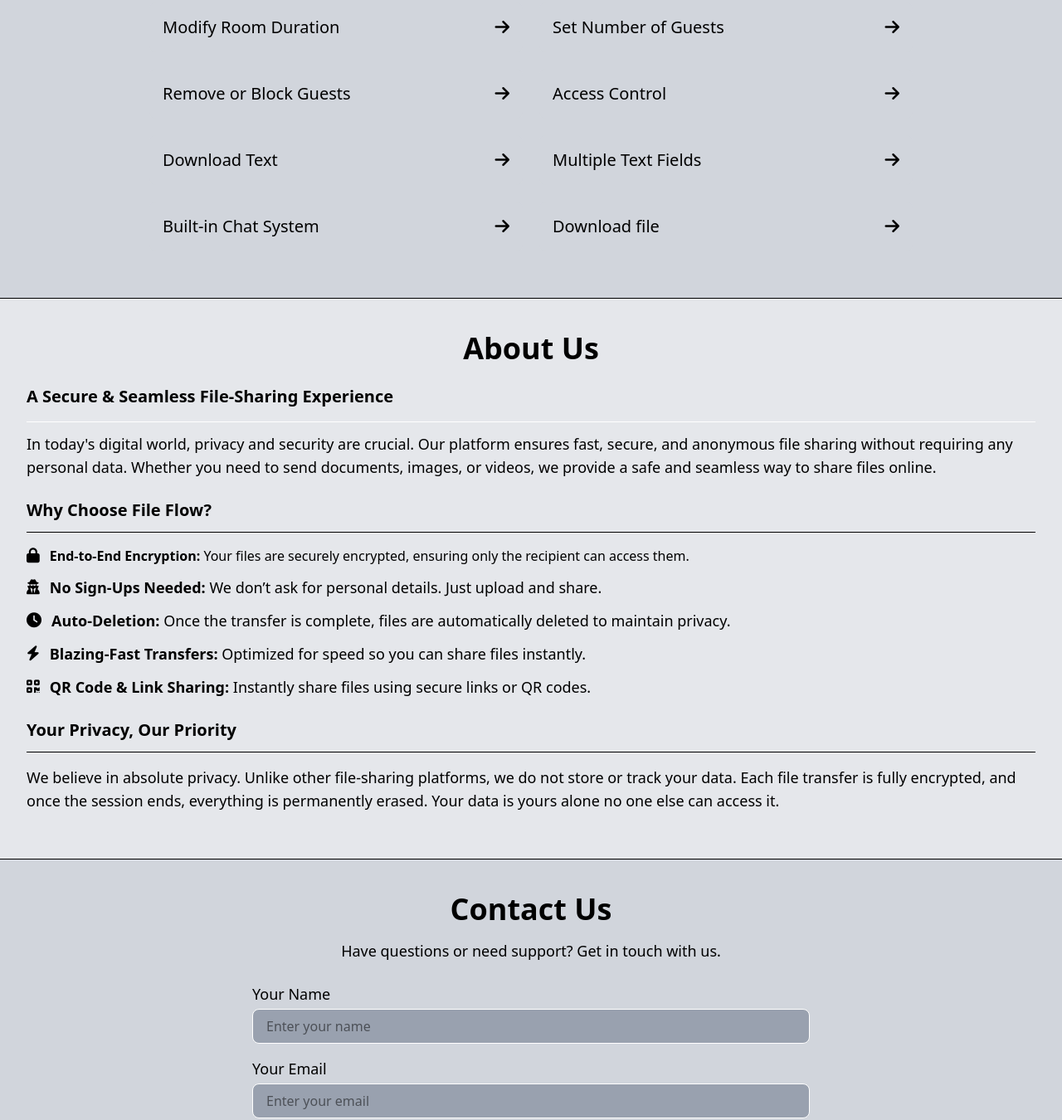
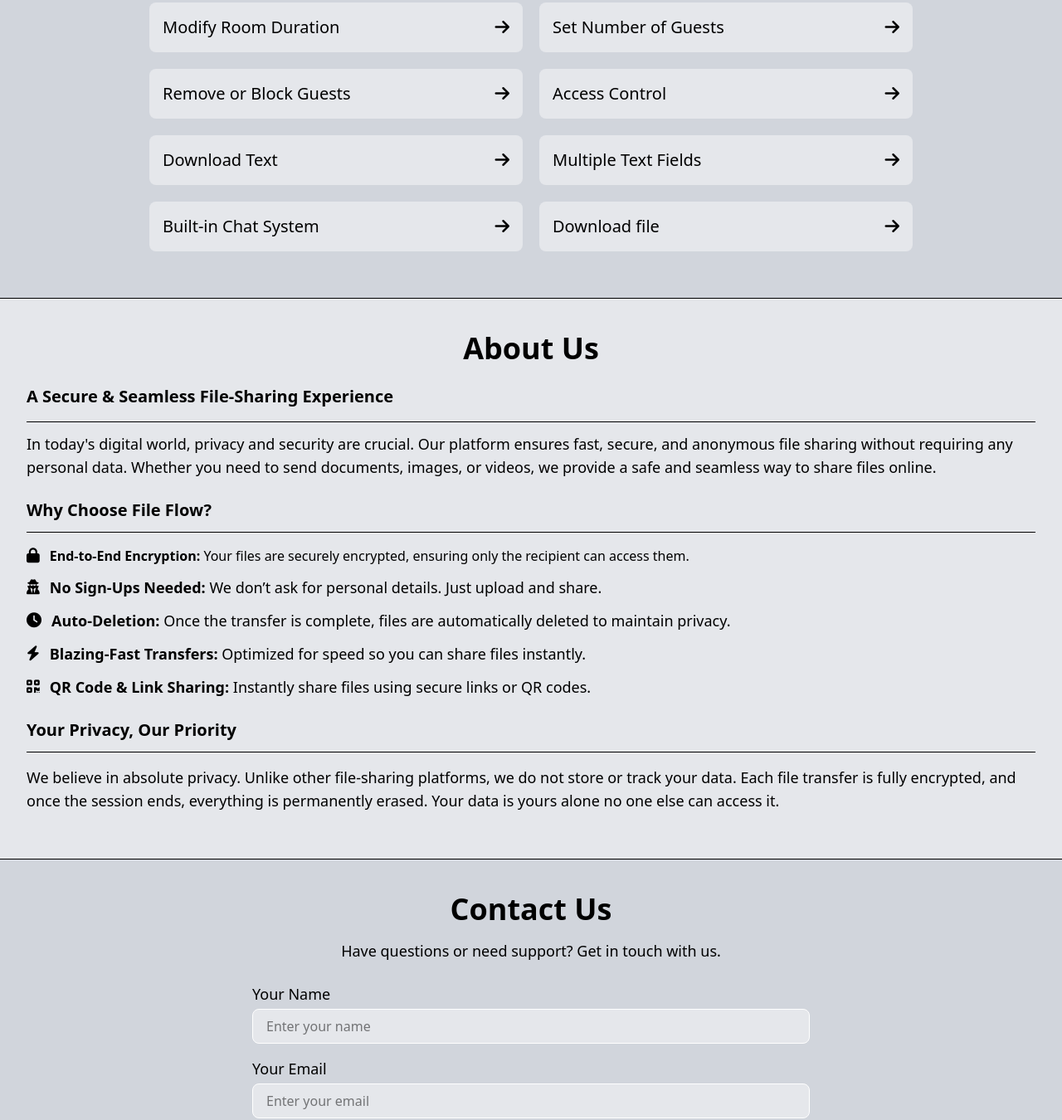
Before and after one commit to zaid9866/fileflow, a website: page Frontend/html/index.html in a window 1280 px wide. Shown: the part 2231-3581 px from the top of the page at 83% size. Drawn offline with Linux system fonts and the light colour scheme.

Commit message:
fixed few gltiches

```diff
--- a/Frontend/html/index.html
+++ b/Frontend/html/index.html
@@ -375,7 +375,7 @@
         <div class="space-y-6">
             <div>
                 <h3 class="text-lg sm:text-xl font-semibold">A Secure & Seamless File-Sharing Experience</h3>
-                <p class="text-sm sm:text-lg mt-4 border-t border-white pt-3">
+                <p class="text-sm sm:text-lg mt-4 border-t pt-3">
                     In today's digital world, privacy and security are crucial. Our platform ensures fast, secure, and
                     anonymous file sharing without requiring any personal data. Whether you need to send documents,
                     images, or videos, we provide a safe and seamless way to share files online.
--- a/Frontend/js/script.js
+++ b/Frontend/js/script.js
@@ -86,11 +86,11 @@
         about.classList.add("bg-gray-200");
         change.forEach((element) => {
             element.classList.remove("bg-zinc-900");
-            element.classList.add("bg-gray-300");
+            element.classList.add("bg-gray-200");
         });
         changeContact.forEach((element) => {
             element.classList.remove("bg-neutral-950");
-            element.classList.add("bg-gray-400");
+            element.classList.add("bg-gray-200");
         });
         changeWhite.forEach((element) => {
             element.classList.remove("bg-black");
@@ -145,11 +145,11 @@
         about.classList.remove("bg-gray-200");
         about.classList.add("bg-stone-950");
         change.forEach((element) => {
-            element.classList.remove("bg-gray-300");
+            element.classList.remove("bg-gray-200");
             element.classList.add("bg-zinc-900");
         });
         changeContact.forEach((element) => {
-            element.classList.remove("bg-gray-400");
+            element.classList.remove("bg-gray-200");
             element.classList.add("bg-neutral-950");
         });
         changeWhite.forEach((element) => {
```
Also changed, not shown: Frontend/css/style.css.
